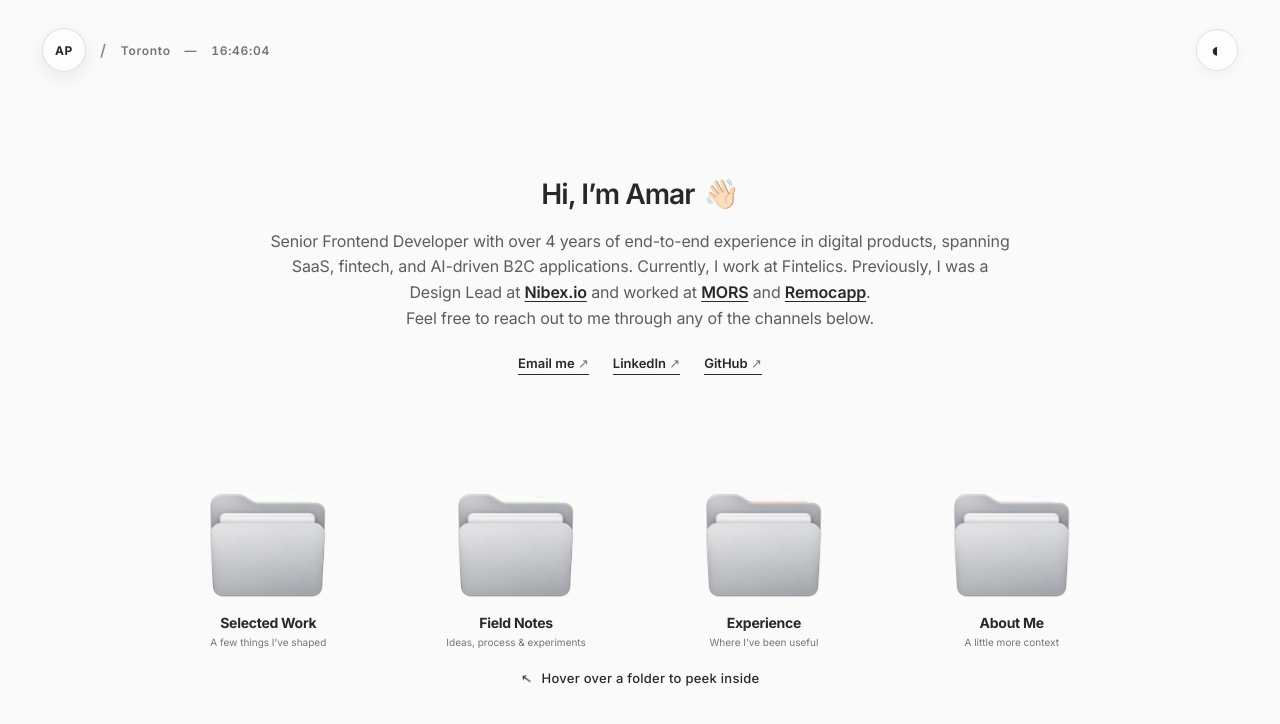
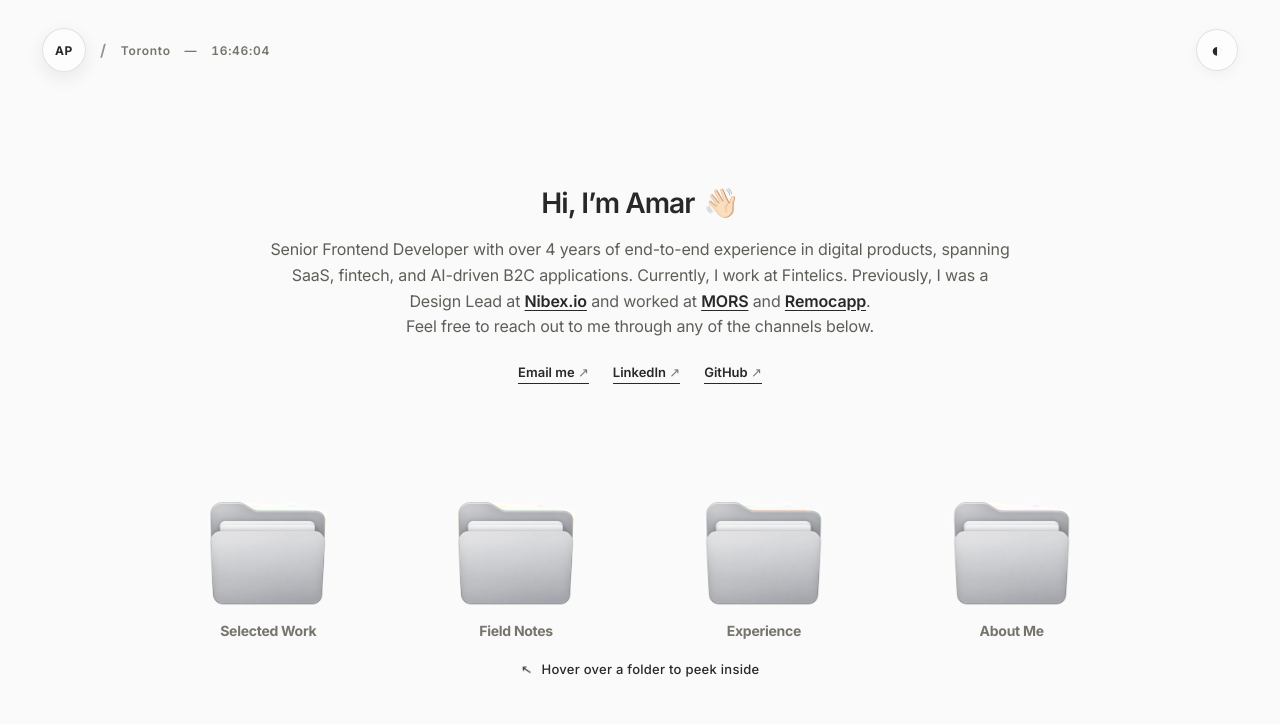
Before and after one commit to amarmanhala/amarpreet, a React (Vite) app: page / in a window 1280 px wide. Shown: the top 724 px of the page. Built offline with nearby package versions, Linux system fonts and the light colour scheme.

Commit message:
Simplify folder labels

```diff
--- a/src/App.css
+++ b/src/App.css
@@ -50,8 +50,7 @@ body { background: var(--paper); color: var(--ink); transition: color .25s, back
 .paper-kicker { display: block; margin-bottom: 12px; font-size: 8px; font-weight: 700; opacity: .5; }
 .paper-rule { display: block; width: 70%; height: 4px; border-radius: 4px; background: currentColor; opacity: .15; }
 .folder-copy { display: block; margin-top: 13px; }
-.folder-copy strong { display: block; font-size: 14px; letter-spacing: -.02em; }
-.folder-copy small { display: block; margin-top: 5px; color: var(--muted); font-size: 10px; }
+.folder-copy strong { display: block; color: var(--muted); font-size: 14px; letter-spacing: -.02em; }
 .folder-card:hover .folder-visual, .folder-card:focus-visible .folder-visual { transform: translateY(-3px) scale(1.01); }
 .folder-card:hover .paper-back, .folder-card:focus-visible .paper-back { transform: translate(-22%,-66%) rotate(-10deg) scale(1.02); transition-delay: 0s; }
 .folder-card:hover .paper-middle, .folder-card:focus-visible .paper-middle { transform: translate(18%,-76%) rotate(8deg) scale(1.02); transition-delay: .07s; }
@@ -101,7 +100,7 @@ body { background: var(--paper); color: var(--ink); transition: color .25s, back
   .site-header { padding: 18px; } .identity { gap: 9px; } .avatar { width: 38px; height: 38px; } .place { display: none; }
   .clock { font-size: 10px; } .theme-toggle { width: 38px; height: 38px; } .home { justify-content: flex-start; padding-top: 48px; }
   .intro { transform: none; } .bio { font-size: 15px; } .social-links { gap: 15px; flex-wrap: wrap; }
-  .folder-grid { gap: 36px 18px; margin-top: 64px; } .folder-visual { max-width: 112px; } .folder-copy small, .hover-hint { display: none; }
+  .folder-grid { gap: 36px 18px; margin-top: 64px; } .folder-visual { max-width: 112px; } .hover-hint { display: none; }
   .interior { width: calc(100% - 36px); padding-top: 48px; }
   .back-link { margin-bottom: 52px; } .project-list, .note-list, .timeline, .about-panel { margin-top: 64px; }
   .project { padding: 18px; min-height: 0; border-radius: 20px; } .project-art { min-height: 220px; }
--- a/src/App.tsx
+++ b/src/App.tsx
@@ -5,10 +5,10 @@ import './App.css'
 type Theme = 'light' | 'dark'
 
 const folders = [
-  { title: 'Selected Work', note: 'A few things I’ve shaped', to: '/work', tone: 'blue', cards: ['Systems', 'Product', 'Details'] },
-  { title: 'Field Notes', note: 'Ideas, process & experiments', to: '/notes', tone: 'peach', cards: ['Notes', 'Making', 'Process'] },
-  { title: 'Experience', note: 'Where I’ve been useful', to: '/experience', tone: 'green', cards: ['Craft', 'Teams', 'Growth'] },
-  { title: 'About Me', note: 'A little more context', to: '/about', tone: 'lilac', cards: ['Values', 'Offline', 'Hello'] },
+  { title: 'Selected Work', to: '/work', tone: 'blue', cards: ['Systems', 'Product', 'Details'] },
+  { title: 'Field Notes', to: '/notes', tone: 'peach', cards: ['Notes', 'Making', 'Process'] },
+  { title: 'Experience', to: '/experience', tone: 'green', cards: ['Craft', 'Teams', 'Growth'] },
+  { title: 'About Me', to: '/about', tone: 'lilac', cards: ['Values', 'Offline', 'Hello'] },
 ]
 
 const pageCopy = {
@@ -55,7 +55,7 @@ function Folder({ folder, index }: { folder: (typeof folders)[number]; index: nu
         <span className="paper paper-front"><span className="paper-kicker">0{index + 1}</span><b>{folder.cards[2]}</b><i className="paper-rule" /></span>
         <img src="/folder.webp" alt="" />
       </span>
-      <span className="folder-copy"><strong>{folder.title}</strong><small>{folder.note}</small></span>
+      <span className="folder-copy"><strong>{folder.title}</strong></span>
     </Link>
   )
 }
```
